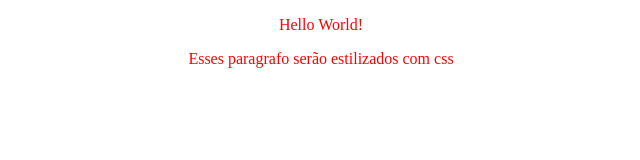
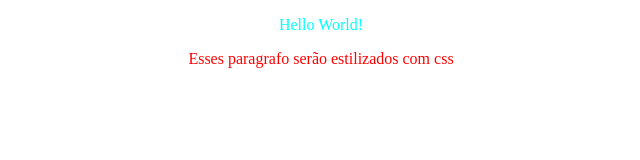
Before and after one commit to pedro-borges-ftc/Tecnicas-Programacao-Web, a plain HTML site: page Aula03/css_interno.html in a window 1280 px wide. Shown: the whole page, without its empty margins (319-959 px from the left). Drawn offline with Linux system fonts and the light colour scheme.

Commit message:
fim aula 08

```diff
--- a/Aula03/css_interno.html
+++ b/Aula03/css_interno.html
@@ -8,12 +8,15 @@
             text-align: center;
             height: 15;
         }
+        p.estilo1{
+            color: aqua;
+        }
     </style>
 </head>
 
 <body>
 
-    <p>Hello World!</p>
+    <p class="estilo1" >Hello World!</p>
     <p>Esses paragrafo serão estilizados com css</p>
 
 </body>
```
